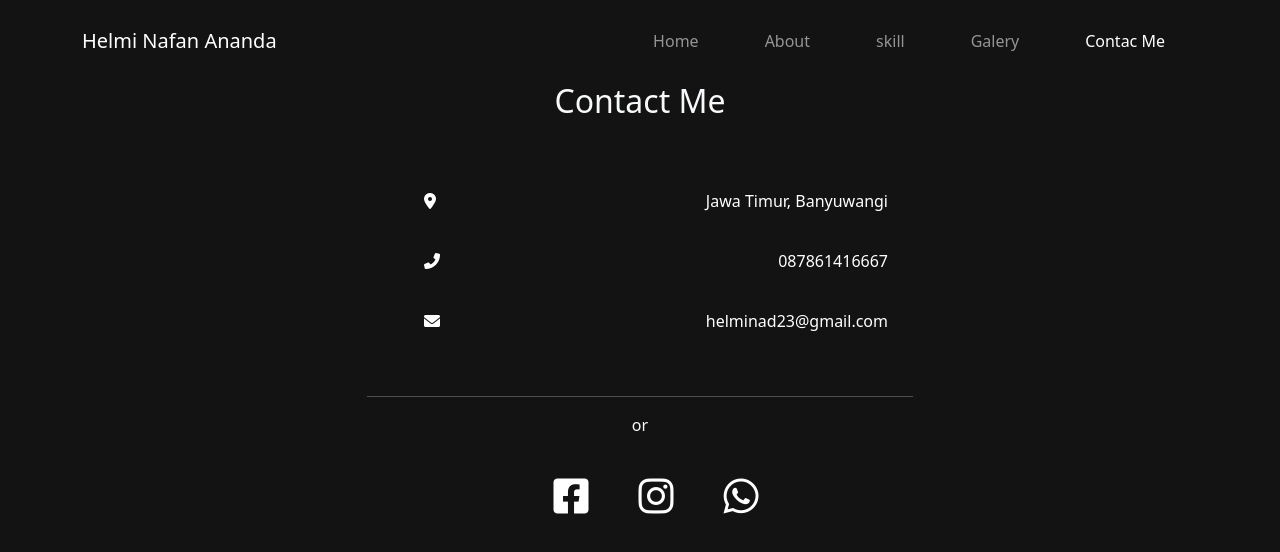
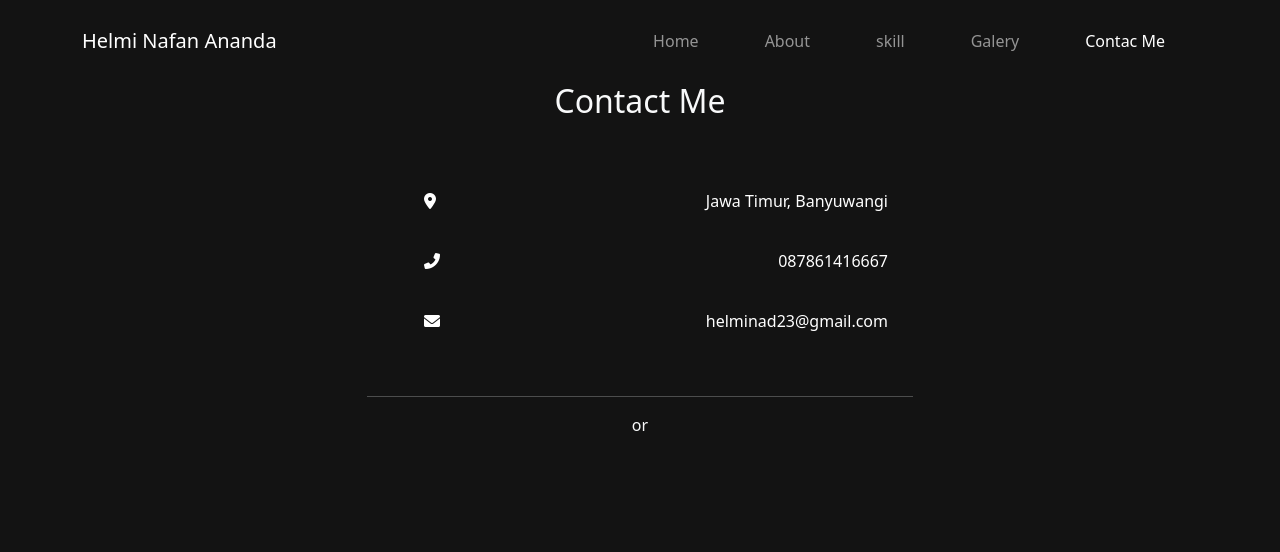
Before and after one commit to Helminafan/Helmi-Nafan-Ananda, a plain HTML site: page contac.html in a window 1280 px wide. Drawn offline with nearby package versions, Linux system fonts and the light colour scheme.

Commit message:
add contact

```diff
--- a/contac.html
+++ b/contac.html
@@ -72,7 +72,7 @@
               <hr />
               <p class="medsos">or</p>
               <ul class="medsos one">
-                <li>
+                <!-- <li>
                   <a href="https://www.facebook.com">
                     <i class="fab fa-facebook-square"></i>
                   </a>
@@ -83,11 +83,11 @@
                   </a>
                 </li>
                 <li>
-                  <a href="https://api.whatsapp.com/send/?phone=%2B6282129293099&text&type=phone_number&app_absent=0">
+                  <a href="https://wa.me/6287861416667/?text=Hello">
                     <i class="fab fa-whatsapp"></i>
                   </a>
                 </li>
-              </ul>
+              </ul> -->
             </div>
           </div>
         </div>
```
